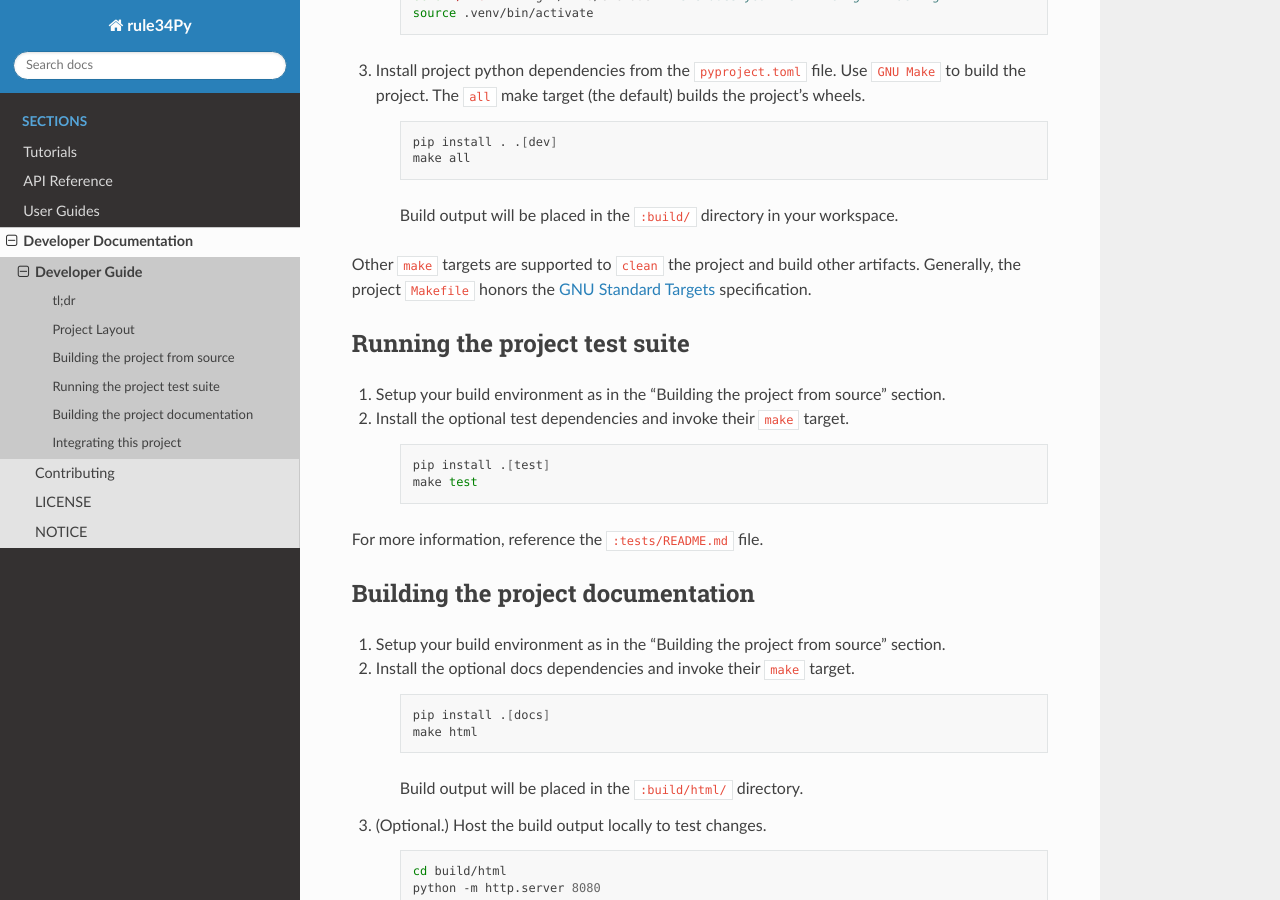
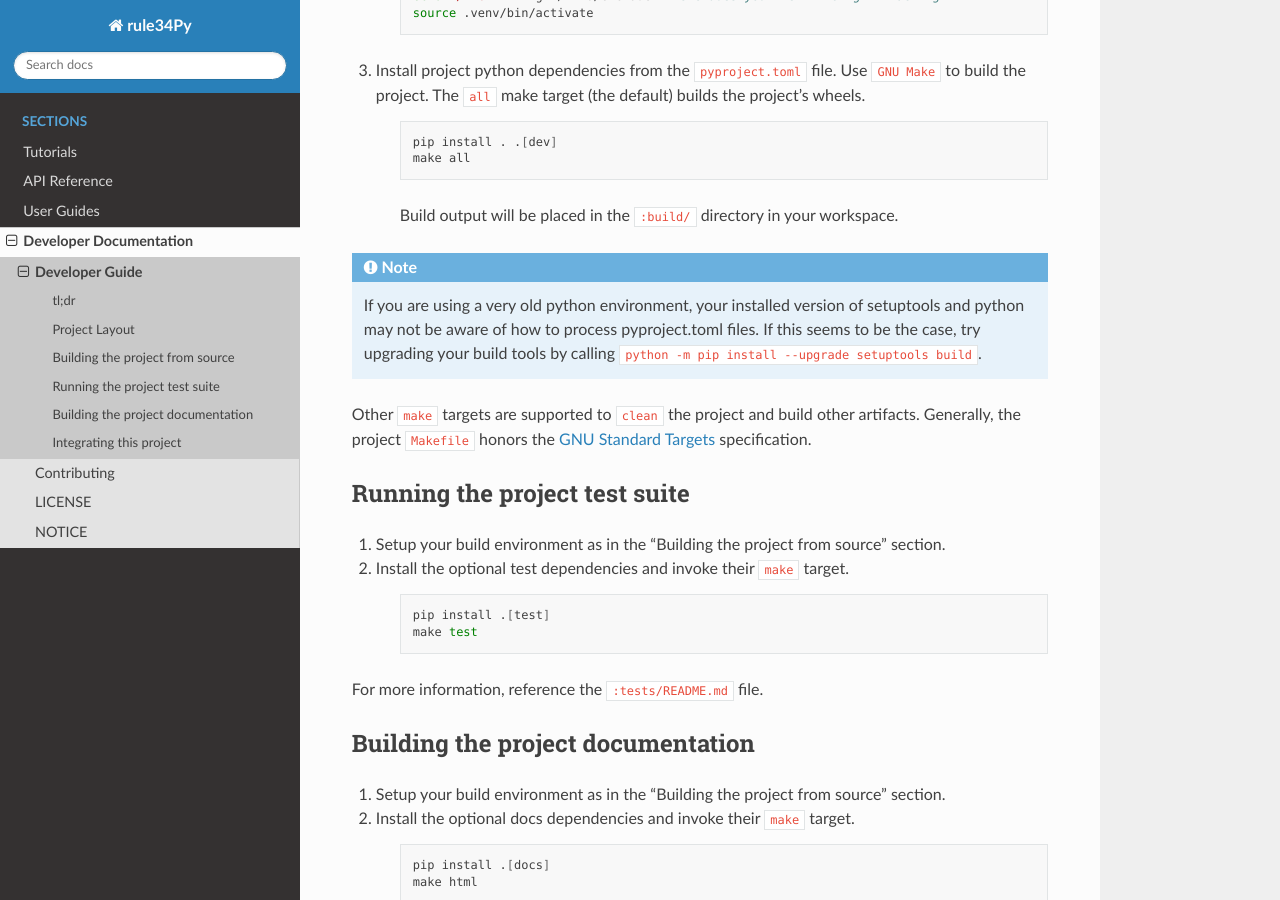
Before and after one commit to b3yc0d3/rule34Py, a Sphinx documentation site: the page built from docs/dev/developer-guide.rst, in a window 1280 px wide and 900 px high, scrolled down 1102 px. Built offline with Sphinx 7.4.7 and the Read the Docs theme 3.1.0, drawn with Linux system fonts in a browser that asks for light colours.

Commit message:
developer-guide: add note about legacy setuptools
This project still supports python versions old enough to be before
general support for TOML files, and the pyproject.toml specification.
builders running python 3.9 might have difficulty following the tool
setup instructions without upgrading their setuptools version.

Signed-off-by: Riparian Commit <ripariancommit@protonmail.com>

```diff
--- a/docs/dev/developer-guide.rst
+++ b/docs/dev/developer-guide.rst
@@ -65,6 +65,11 @@ The following instructions are written on the assumption that you are building i
 
     Build output will be placed in the ``:build/`` directory in your workspace.
 
+.. Note::
+
+    If you are using a very old python environment, your installed version of setuptools and python may not be aware of how to process pyproject.toml files.
+    If this seems to be the case, try upgrading your build tools by calling ``python -m pip install --upgrade setuptools build``.
+
 Other ``make`` targets are supported to ``clean`` the project and build other artifacts.
 Generally, the project ``Makefile`` honors the `GNU Standard Targets <https://www.gnu.org/software/make/manual/html_node/Standard-Targets.html>`_ specification.
 
```
